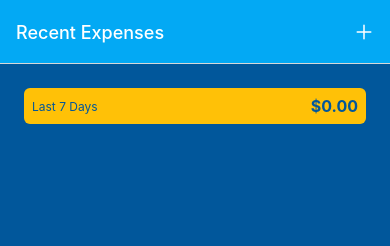
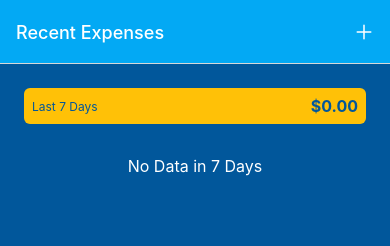
Before and after one commit to imammufiid/react-native-expensesapp, a React Native app: screen / in a window 390 px wide. Shown: the top 246 px of the page. Built offline with nearby package versions, Linux system fonts and the light colour scheme.

Commit message:
feat: Created fallback view

```diff
--- a/src/components/ExpensesOutput/ExpensesOutput.tsx
+++ b/src/components/ExpensesOutput/ExpensesOutput.tsx
@@ -1,21 +1,27 @@
-import {StyleSheet, View} from "react-native";
+import {StyleSheet, View, Text} from "react-native";
 import {ExpensesSummary} from "@components/ExpensesOutput/ExpensesSummary";
 import {ExpensesList} from "@components/ExpensesOutput/ExpensesList";
 import {Expense} from "@data/models/Expense";
-import {StyleColor} from "@/utils/constants/color";
+import {Colors, StyleColor} from "@/utils/constants/color";
 
 export type ExpensesOutputProp = {
   expenses: Expense[],
   expensesPeriod: string
+  fallback: string
 }
 
 export const ExpensesOutput = (props: ExpensesOutputProp) => {
+  let content = <Text style={styles.infoText}>{props.fallback}</Text>
+
+  if (props.expenses.length > 0) {
+    content = <ExpensesList expenses={props.expenses}/>
+  }
   return (
     <View style={styles.container}>
       <ExpensesSummary
         expenses={props.expenses}
         periodName={props.expensesPeriod}/>
-      <ExpensesList expenses={props.expenses}/>
+      {content}
     </View>
   )
 }
@@ -27,5 +33,11 @@ const styles = StyleSheet.create({
     paddingTop: 24,
     paddingBottom: 0,
     backgroundColor: StyleColor.primaryDarkColor
+  },
+  infoText: {
+    color: Colors.white,
+    fontSize: 16,
+    textAlign: 'center',
+    marginTop: 32
   }
 })
--- a/src/screens/AllExpenses.tsx
+++ b/src/screens/AllExpenses.tsx
@@ -6,6 +6,6 @@ export const AllExpenses = () => {
   const expenses = useSelector((state: RootState) => state.expense.expenses)
   console.log('All Expense', expenses)
   return (
-    <ExpensesOutput expenses={expenses} expensesPeriod='Total'/>
+    <ExpensesOutput expenses={expenses} expensesPeriod='Total' fallback="No Data"/>
   )
 }
--- a/src/screens/RecentExpense.tsx
+++ b/src/screens/RecentExpense.tsx
@@ -15,6 +15,6 @@ export const RecentExpense = () => {
     .filter(filter7DaysAgo)
 
   return (
-    <ExpensesOutput expenses={expenses} expensesPeriod='Last 7 Days'/>
+    <ExpensesOutput expenses={expenses} expensesPeriod='Last 7 Days' fallback="No Data in 7 Days"/>
   )
 }
```
